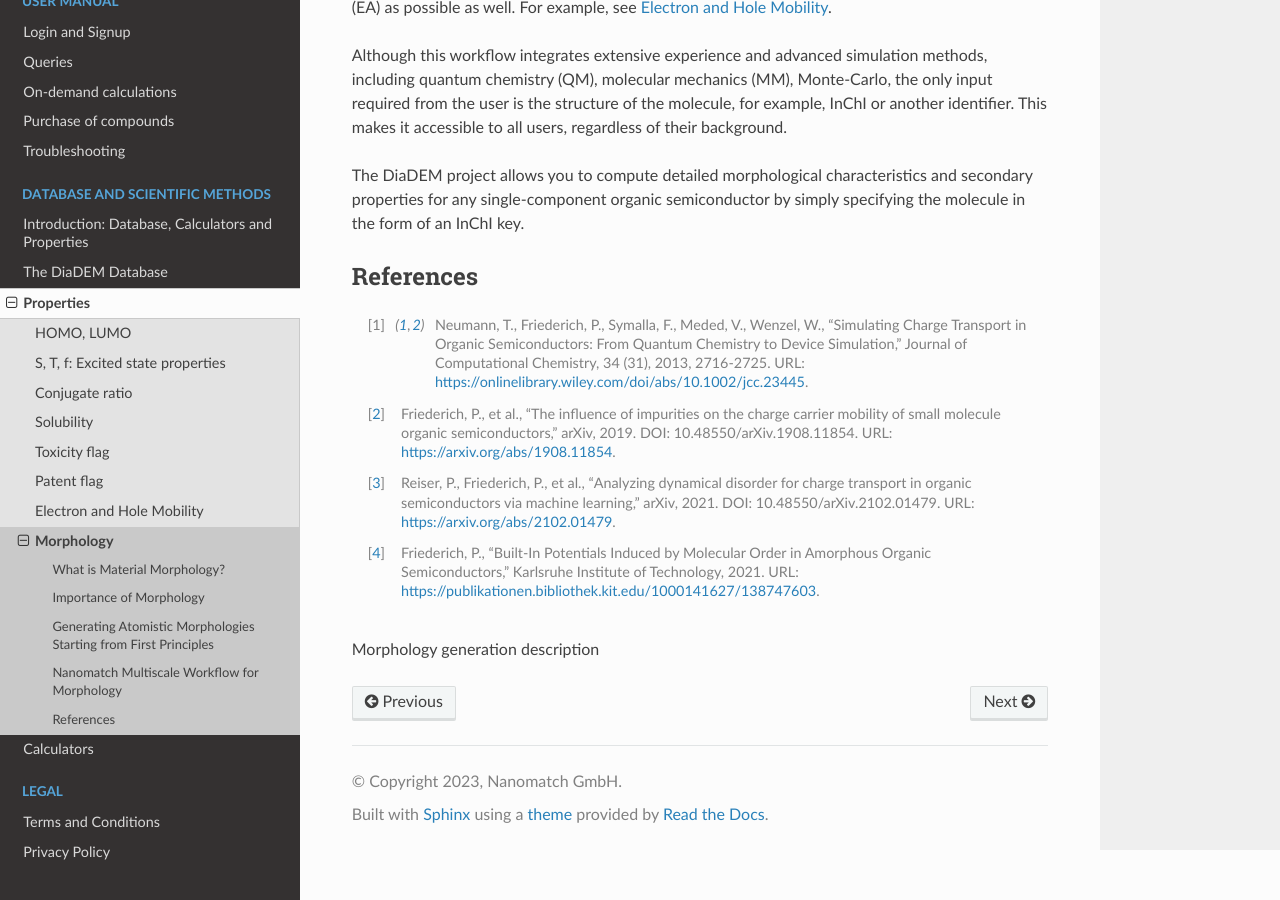
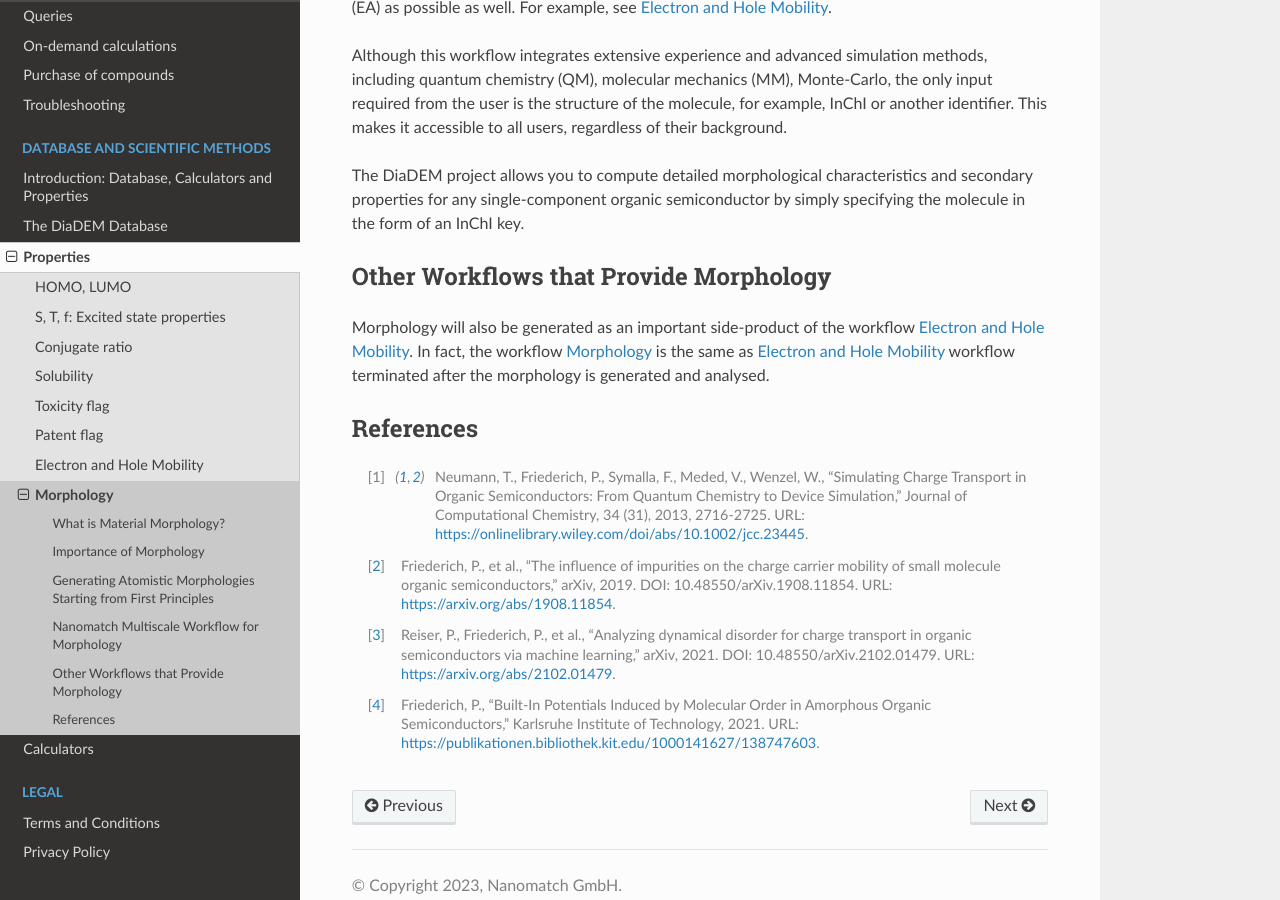
Before and after one commit to diadem-platform/diadem-docs, a Sphinx documentation site: the page built from docs/source/science/properties/morphology.rst, in a window 1280 px wide and 900 px high, scrolled down 2011 px. Built offline with Sphinx 7.4.7 and the Read the Docs theme 2.0.0, drawn with Linux system fonts in a browser that asks for light colours.

Commit message:
other workflows added that provide morphology

```diff
--- a/docs/source/science/calculators/mobility.rst
+++ b/docs/source/science/calculators/mobility.rst
@@ -1,7 +1,7 @@
 .. _science_calculators_mobility:
 
-Electron and Hole Mobility. Calculator **mobility**.
-====================================================
+Electron and Hole Mobility
+==========================
 
 
 The Nanomatch Mobility Workflow (Calculator "**mobility**") is a multiscale simulations workflow designed to calculate the charge carrier mobility of organic semiconductors starting from the first-principles.
--- a/docs/source/science/properties/morphology.rst
+++ b/docs/source/science/properties/morphology.rst
@@ -83,6 +83,13 @@
 The DiaDEM project allows you to compute detailed morphological characteristics and secondary properties for any single-component organic semiconductor by simply specifying the molecule in the form of an InChI key.
 
 
+Other Workflows that Provide Morphology
+---------------------------------------
+
+Morphology will also be generated as an important side-product of the workflow :ref:`science_calculators_mobility`.
+In fact, the workflow :ref:`science_calculators_morphology` is the same as :ref:`science_calculators_mobility` workflow terminated after the morphology is generated and analysed.
+
+
 References
 ----------
 
@@ -90,8 +97,3 @@
 .. [2] Friederich, P., et al., "The influence of impurities on the charge carrier mobility of small molecule organic semiconductors," arXiv, 2019. DOI: 10.48550/arXiv.1908.11854. URL: https://arxiv.org/abs/1908.11854.
 .. [3] Reiser, P., Friederich, P., et al., "Analyzing dynamical disorder for charge transport in organic semiconductors via machine learning," arXiv, 2021. DOI: 10.48550/arXiv.2102.01479. URL: https://arxiv.org/abs/2102.01479.
 .. [4] Friederich, P., "Built-In Potentials Induced by Molecular Order in Amorphous Organic Semiconductors," Karlsruhe Institute of Technology, 2021. URL: https://publikationen.bibliothek.kit.edu/1000141627/138747603.
-
-
-
-
-Morphology generation description
```
